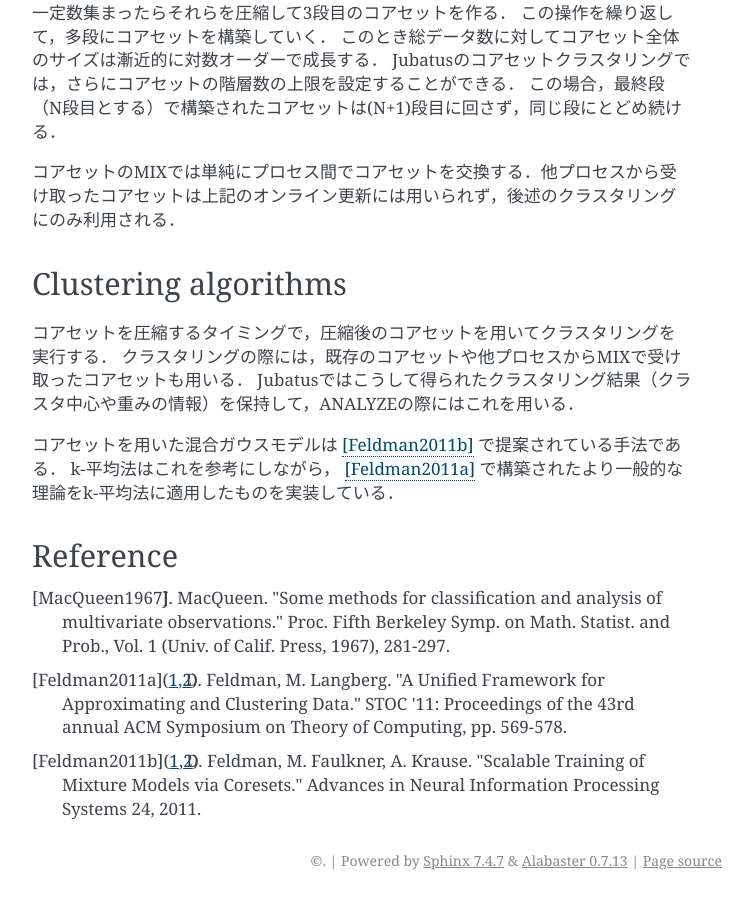
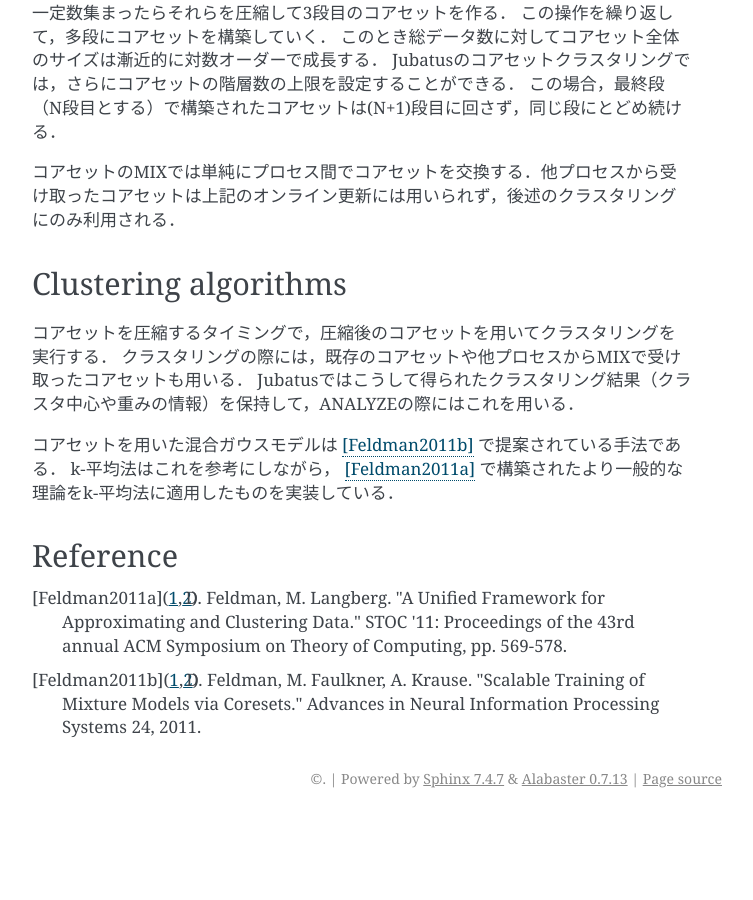
Before and after one commit to jubatus/website, a Sphinx documentation site: the page built from source/ja/method.rst, in a window 1280 px wide and 900 px high, scrolled down 8725 px. Shown: the whole window, without its empty margins (388-1141 px from the left). Built offline with Sphinx 7.4.7, drawn with Linux system fonts in a browser that asks for light colours; the version number could not be read and is left out; after the commit the page ends 9543 px from its top, so only the background shows below that.

Commit message:
Remove unused reference

```diff
--- a/source/ja/method.rst
+++ b/source/ja/method.rst
@@ -275,6 +275,5 @@ k-平均法はこれを参考にしながら， [Feldman2011a]_ で構築され
 Reference
 ---------
 
-.. [MacQueen1967] J. MacQueen. "Some methods for classification and analysis of multivariate observations." Proc. Fifth Berkeley Symp. on Math. Statist. and Prob., Vol. 1 (Univ. of Calif. Press, 1967), 281-297.
 .. [Feldman2011a] D. Feldman, M. Langberg. "A Unified Framework for Approximating and Clustering Data." STOC '11: Proceedings of the 43rd annual ACM Symposium on Theory of Computing, pp. 569-578.
 .. [Feldman2011b] D. Feldman, M. Faulkner, A. Krause. "Scalable Training of Mixture Models via Coresets." Advances in Neural Information Processing Systems 24, 2011.
```
